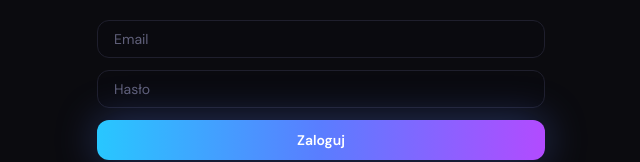
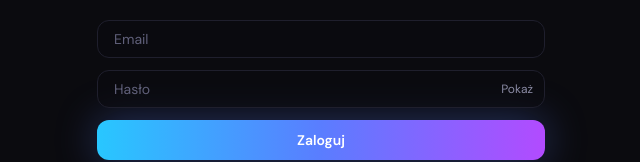
Before and after one commit to marcinstarski/tattooflow, a Next.js app in the folder apps/web/: page /auth/login in a window 1280 px wide. Shown: the part 196-358 px from the top of the page, without its empty margins (319-959 px from the left). Built offline with nearby package versions, Linux system fonts and the light colour scheme.

Commit message:
Add show/hide password toggle

```diff
--- a/apps/web/app/auth/login/page.tsx
+++ b/apps/web/app/auth/login/page.tsx
@@ -10,6 +10,7 @@
 export default function LoginPage() {
   const [email, setEmail] = useState("");
   const [password, setPassword] = useState("");
+  const [showPassword, setShowPassword] = useState(false);
 
   return (
     <main className="min-h-screen bg-ink-900 px-6">
@@ -27,12 +28,21 @@
         <h1 className="text-3xl font-display">Zaloguj się</h1>
         <div className="space-y-3">
           <Input placeholder="Email" value={email} onChange={(e) => setEmail(e.target.value)} />
-          <Input
-            placeholder="Hasło"
-            type="password"
-            value={password}
-            onChange={(e) => setPassword(e.target.value)}
-          />
+          <div className="relative">
+            <Input
+              placeholder="Hasło"
+              type={showPassword ? "text" : "password"}
+              value={password}
+              onChange={(e) => setPassword(e.target.value)}
+            />
+            <button
+              type="button"
+              onClick={() => setShowPassword((prev) => !prev)}
+              className="absolute right-3 top-1/2 -translate-y-1/2 text-xs text-ink-300 hover:text-ink-100"
+            >
+              {showPassword ? "Ukryj" : "Pokaż"}
+            </button>
+          </div>
           <Button
             className="w-full"
             onClick={() => signIn("credentials", { email, password, callbackUrl: "/app" })}
--- a/apps/web/app/auth/register/page.tsx
+++ b/apps/web/app/auth/register/page.tsx
@@ -12,6 +12,7 @@
   const [password, setPassword] = useState("");
   const [studioName, setStudioName] = useState("");
   const [status, setStatus] = useState<"idle" | "loading" | "ok" | "error">("idle");
+  const [showPassword, setShowPassword] = useState(false);
 
   const submit = async () => {
     setStatus("loading");
@@ -43,12 +44,21 @@
         <div className="space-y-3">
           <Input placeholder="Nazwa studia" value={studioName} onChange={(e) => setStudioName(e.target.value)} />
           <Input placeholder="Email" value={email} onChange={(e) => setEmail(e.target.value)} />
-          <Input
-            placeholder="Hasło"
-            type="password"
-            value={password}
-            onChange={(e) => setPassword(e.target.value)}
-          />
+          <div className="relative">
+            <Input
+              placeholder="Hasło"
+              type={showPassword ? "text" : "password"}
+              value={password}
+              onChange={(e) => setPassword(e.target.value)}
+            />
+            <button
+              type="button"
+              onClick={() => setShowPassword((prev) => !prev)}
+              className="absolute right-3 top-1/2 -translate-y-1/2 text-xs text-ink-300 hover:text-ink-100"
+            >
+              {showPassword ? "Ukryj" : "Pokaż"}
+            </button>
+          </div>
           <Button className="w-full" onClick={submit}>
             Załóż konto + trial
           </Button>
```
